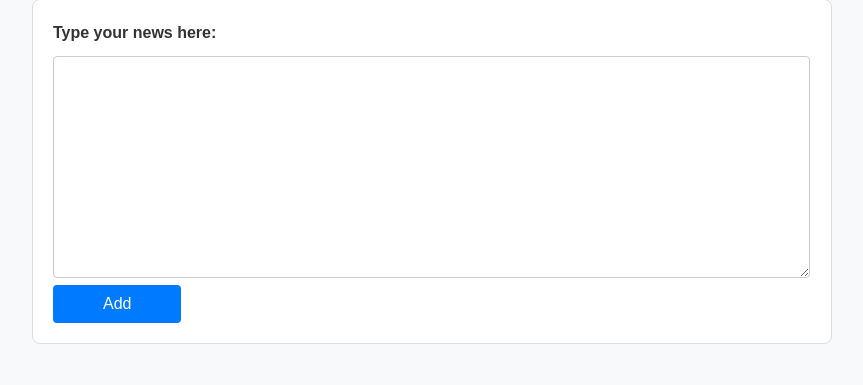
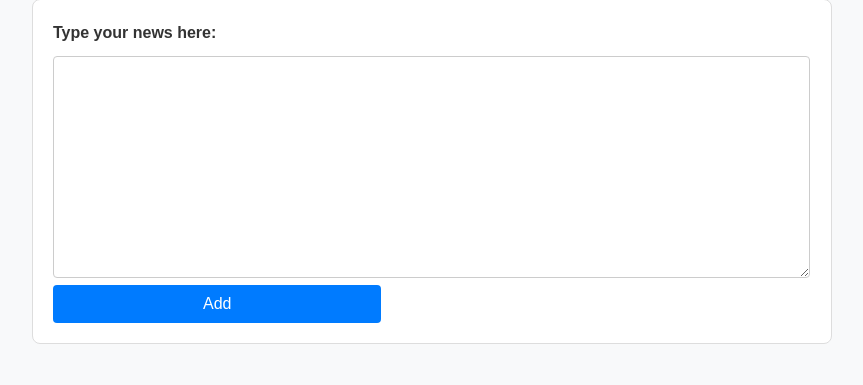
Before and after one commit to Grupp1232/Sportcastmedia, a PHP site: page /addnews.html.php in a window 1280 px wide. Shown: the part 129-514 px from the top of the page, without its empty margins (208-1071 px from the left). Run offline with PHP 8.4, Linux system fonts and the light colour scheme.

Commit message:
Update addnews.html.php

```diff
--- a/addnews.html.php
+++ b/addnews.html.php
@@ -61,7 +61,7 @@
       background-color: #007bff;
       color: #fff;
       border: none;
-      padding: 10px 50px;
+      padding: 10px 150px;
       border-radius: 4px;
       cursor: pointer;
       font-size: 16px;
```
